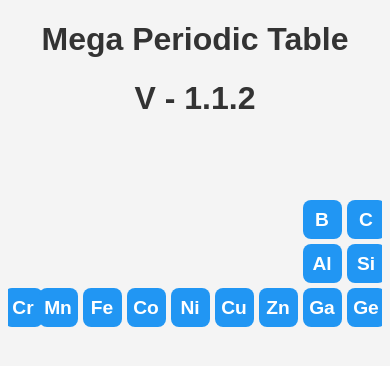
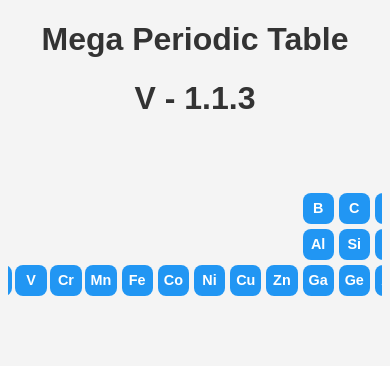
Before and after one commit to KurisuKun-05/PeriodicTable, a plain HTML site: page index.html in a window 390 px wide. Drawn offline with Linux system fonts and the light colour scheme.

Commit message:
Mega Periodic Table - V 1.1.3
Tercera correccion del responsive

```diff
--- a/index.html
+++ b/index.html
@@ -33,8 +33,8 @@
             margin-top: 20px; V 1.0*/
         }
         .elemento {
-            width: min(8vw, 50px); /* Ajusta el tamaño con el ancho de la pantalla */
-            height: min(8vw, 50px);
+            width: clamp(30px, 6vw, 50px); /* Nunca menos de 30px ni más de 50px */
+            height: clamp(30px, 6vw, 50px);
             border-radius: 8px;
             display: flex;
             align-items: center;
@@ -65,9 +65,9 @@
 
         @media (max-width: 600px) {
         .elemento {
-            width: 10vw;
-            height: 10vw;
-            font-size: 1.2rem; /* Hace el texto más legible */
+            width: clamp(25px, 8vw, 40px);
+            height: clamp(25px, 8vw, 40px);
+            font-size: 0.9rem; /* Evita que el texto se vea demasiado grande */
         }
         }
 
@@ -122,7 +122,7 @@
 </head>
 <body>
     <h1>Mega Periodic Table</h1>
-    <h1>V - 1.1.2</h1><br>
+    <h1>V - 1.1.3</h1><br>
     <div class="tabla" id="tabla"></div>
 
     <!-- Modal -->
```
